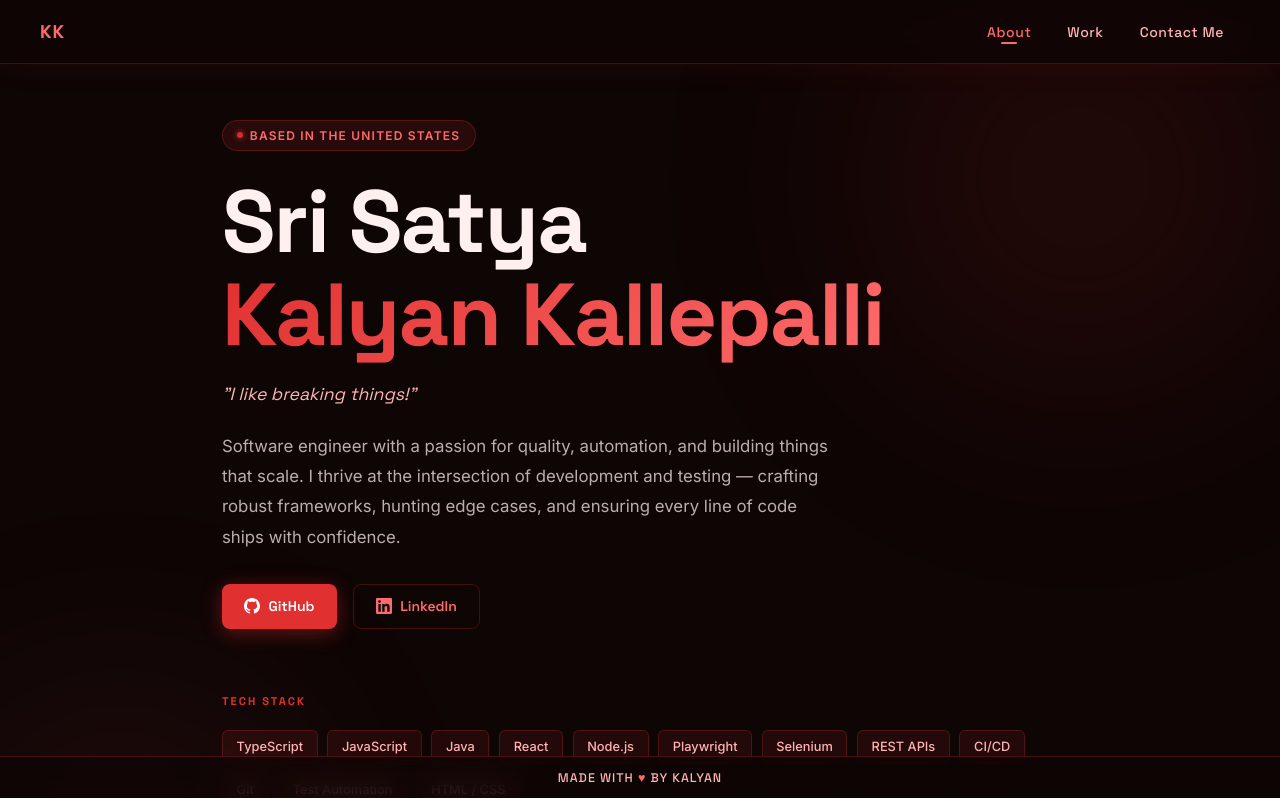
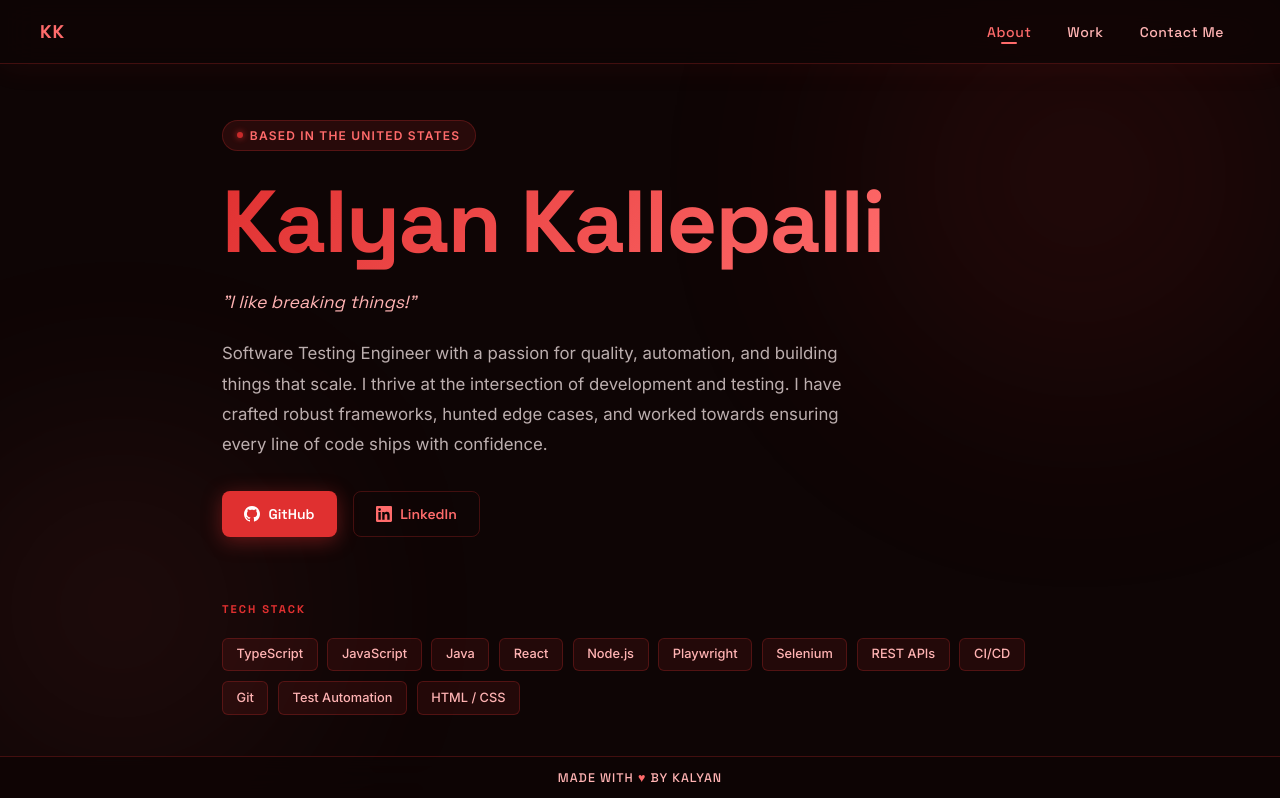
Before and after one commit to SriSatyaKalyan/personalWebsite, a React (Vite) app: page / in a window 1280 px wide. Shown: the top 798 px of the page. Built offline with nearby package versions, Linux system fonts and the light colour scheme.

Commit message:
Modified text on pages

```diff
--- a/src/sections/About.tsx
+++ b/src/sections/About.tsx
@@ -25,14 +25,14 @@ export default function About() {
         <div className="about__hero">
           <div className="about__badge">Based in the United States</div>
           <h1 className="about__name">
-            Sri Satya<br />
+            {/* Sri Satya<br /> */}
             <span className="about__name-accent">Kalyan Kallepalli</span>
           </h1>
           <p className="about__tagline">"I like breaking things!"</p>
           <p className="about__bio">
-            Software engineer with a passion for quality, automation, and building
-            things that scale. I thrive at the intersection of development and testing —
-            crafting robust frameworks, hunting edge cases, and ensuring every line of
+            Software Testing Engineer with a passion for quality, automation, and building
+            things that scale. I thrive at the intersection of development and testing. I have
+            crafted robust frameworks, hunted edge cases, and worked towards ensuring every line of
             code ships with confidence.
           </p>
 
@@ -67,7 +67,7 @@ export default function About() {
         </div>
 
         {/* GitHub achievements */}
-        <div className="about__achievements">
+        {/* <div className="about__achievements">
           <h2 className="about__section-title">GitHub Highlights</h2>
           <div className="about__achievements-row">
             {ACHIEVEMENTS.map(a => (
@@ -81,7 +81,7 @@ export default function About() {
               <span className="about__achievement-label">47+ Public Repos</span>
             </div>
           </div>
-        </div>
+        </div> */}
       </div>
     </section>
   )
```
Also changed, not shown: 1 other file (tests, documents, lock files or other folders).
